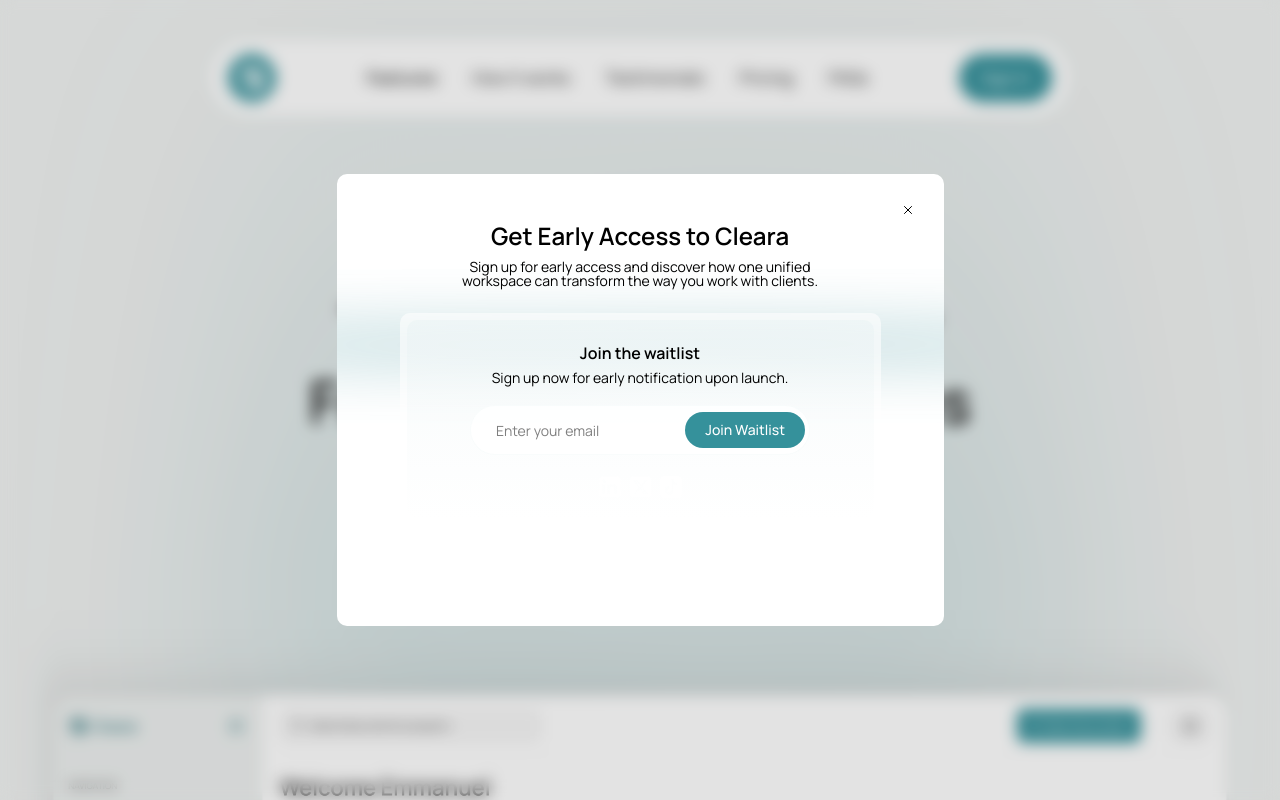
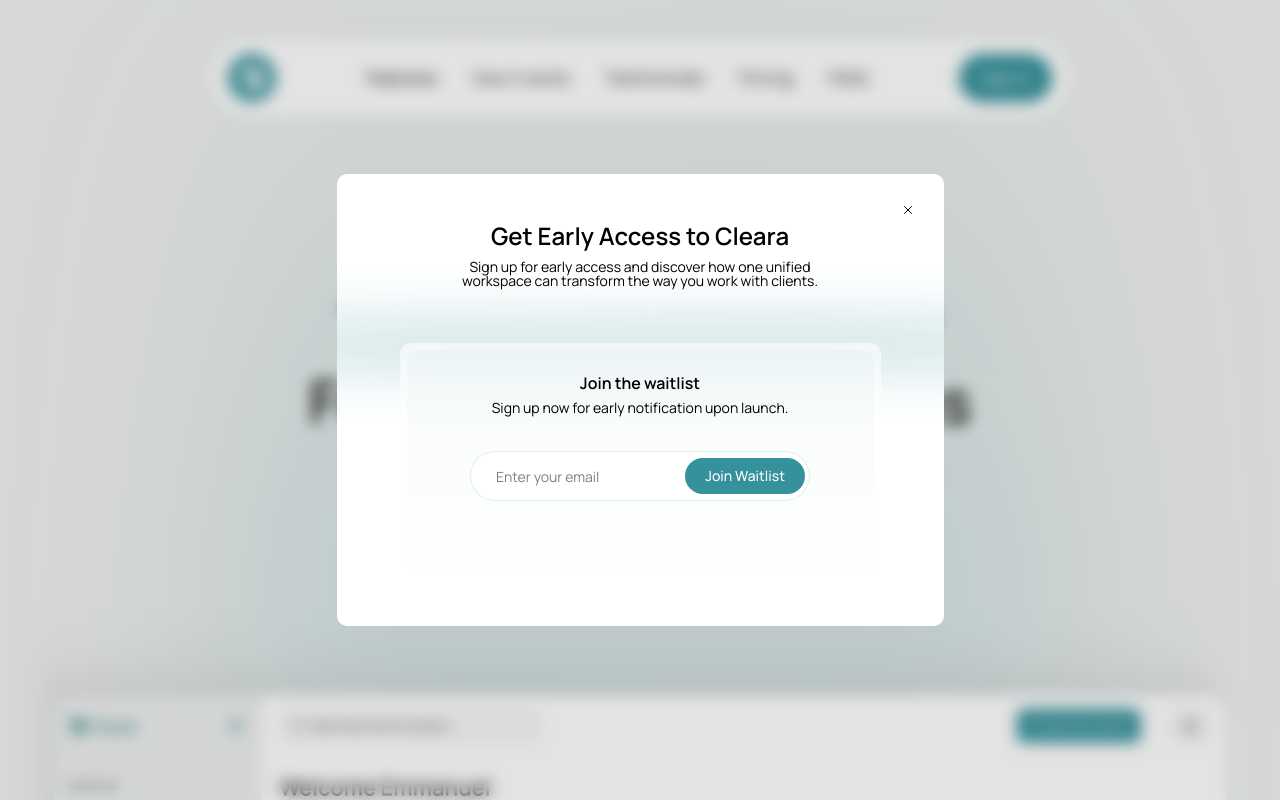
Before and after one commit to Abdulmalik-Ayorinde/Cleara-landing-page, a Next.js app: page / in a window 1280 px wide. Both pictures are taken after a click on the button "Join Waitlist". Shown: the top 800 px of the page. Built offline with nearby package versions, Linux system fonts and the light colour scheme.

Commit message:
refactor: center waitlist modal on all screens

```diff
--- a/app/page.tsx
+++ b/app/page.tsx
@@ -955,7 +955,7 @@
             exit={{ opacity: 0 }}
             transition={{ duration: 0.2 }}
             onClick={() => setShowWaitlist(false)}
-            className="fixed inset-0 z-50 flex items-center justify-center bg-[rgba(26,26,26,0.12)] backdrop-blur-[7.5px]"
+            className="fixed inset-0 z-50 flex items-center justify-center bg-[rgba(26,26,26,0.12)] backdrop-blur-[7.5px] px-4 overflow-y-auto"
           >
             <motion.div
               key="waitlist-modal"
@@ -964,10 +964,11 @@
               exit={{ opacity: 0, scale: 0.95, y: 20 }}
               transition={{ duration: 0.3, ease: "easeOut" }}
               onClick={(e) => e.stopPropagation()}
-              className="relative bg-white rounded-[10px] w-full max-w-[607px] overflow-hidden"
+              className="relative bg-white rounded-[10px] w-full max-w-[607px] shrink-0"
               style={{ minHeight: "452px" }}
             >
-              <div className="absolute inset-0 overflow-hidden pointer-events-none">
+              {/* Decorative vector */}
+              <div className="absolute inset-0 overflow-hidden pointer-events-none rounded-[10px]">
                 <img
                   src="/assets/icons/hero-vector.svg"
                   alt=""
@@ -975,9 +976,10 @@
                 />
               </div>
 
+              {/* Close button */}
               <button
                 onClick={() => setShowWaitlist(false)}
-                className="absolute top-[20px] right-[20px] z-10 size-[32px] flex items-center justify-center rounded-full hover:bg-surface-hover transition-colors"
+                className="absolute top-5 right-5 z-10 size-[32px] flex items-center justify-center rounded-full hover:bg-surface-hover transition-colors"
               >
                 <img
                   src="/assets/icons/cancel.svg"
@@ -986,26 +988,35 @@
                 />
               </button>
 
-              <div className="relative z-[1] flex flex-col items-center text-center pt-[50px] px-10">
-                <p className="text-[24px] font-semibold leading-[24px] text-black max-w-[357px]">
+              {/* Header */}
+              <div className="relative z-[1] flex flex-col items-center text-center pt-[50px] px-5">
+                <p className="text-[24px] font-semibold text-black" style={{ lineHeight: "24px" }}>
                   Get Early Access to Cleara
                 </p>
-                <p className="mt-[12px] text-[14px] font-normal leading-[14px] text-black max-w-[357px]">
+                <p className="mt-[12px] text-[14px] font-normal text-black" style={{ lineHeight: "14px", maxWidth: "357px" }}>
                   Sign up for early access and discover how one unified workspace
                   can transform the way you work with clients.
                 </p>
               </div>
 
-              <div className="relative z-[1] mx-[63px] mt-[25px] mb-[30px] bg-white/60 rounded-[10px] overflow-hidden">
-                <div className="bg-gradient-to-b from-primary-100/20 to-transparent mx-[7px] mt-[7px] mb-[7px] rounded-[10px] flex flex-col items-center pt-[25px] pb-[20px]">
-                  <p className="text-[16px] font-semibold leading-[16px] text-black">
+              {/* Inner card */}
+              <div className="relative z-[1] mx-[63px] mt-[55px] bg-white/60 rounded-[10px] overflow-hidden">
+                <div
+                  className="bg-gradient-to-b from-[rgba(215,233,235,0.2)] to-[rgba(122,132,133,0)] mx-[7px] my-[7px] rounded-[10px] flex flex-col items-center"
+                  style={{ paddingTop: "25px", paddingBottom: "27px" }}
+                >
+                  <p className="text-[16px] font-semibold text-black" style={{ lineHeight: "16px" }}>
                     Join the waitlist
                   </p>
-                  <p className="mt-[10px] text-[14px] font-normal leading-[14px] text-black">
+                  <p className="mt-[10px] text-[14px] font-normal text-black" style={{ lineHeight: "14px" }}>
                     Sign up now for early notification upon launch.
                   </p>
 
-                  <div className="mt-[20px] flex items-center bg-[rgba(255,255,255,0.83)] border border-primary-100/15 rounded-[50px] h-[50px] w-[340px] max-w-full">
+                  {/* Email input */}
+                  <div
+                    className="flex items-center bg-[rgba(255,255,255,0.83)] border border-[rgba(53,145,155,0.15)] rounded-[50px]"
+                    style={{ height: "50px", width: "340px", marginTop: "36px" }}
+                  >
                     <input
                       type="email"
                       placeholder="Enter your email"
@@ -1019,7 +1030,8 @@
                     </button>
                   </div>
 
-                  <div className="mt-[20px] flex items-center gap-[8px]">
+                  {/* Social icons */}
+                  <div className="flex items-center gap-[8px]" style={{ marginTop: "25px" }}>
                     <a href="#">
                       <img
                         src="/assets/icons/linkedin.svg"
```
